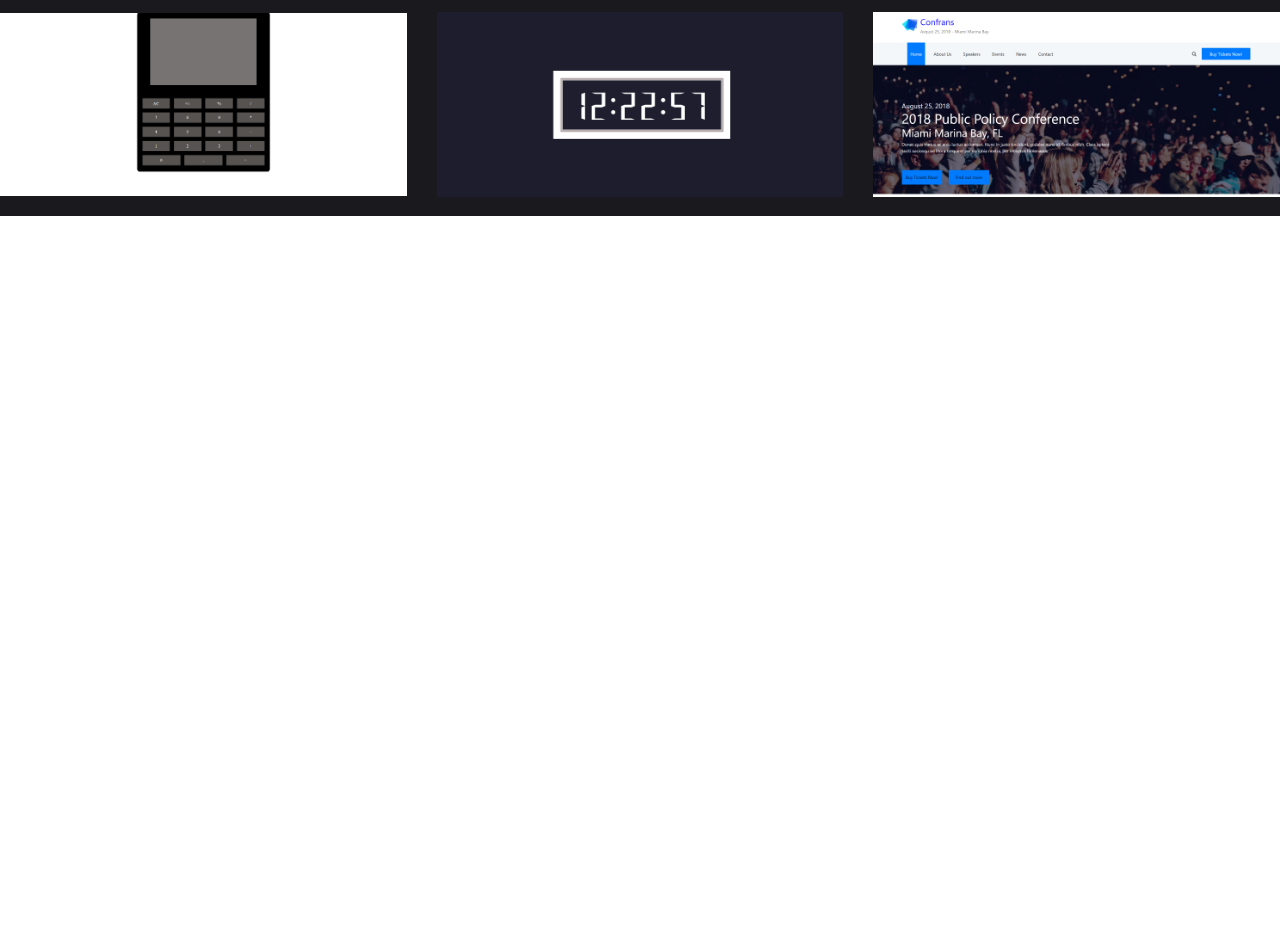
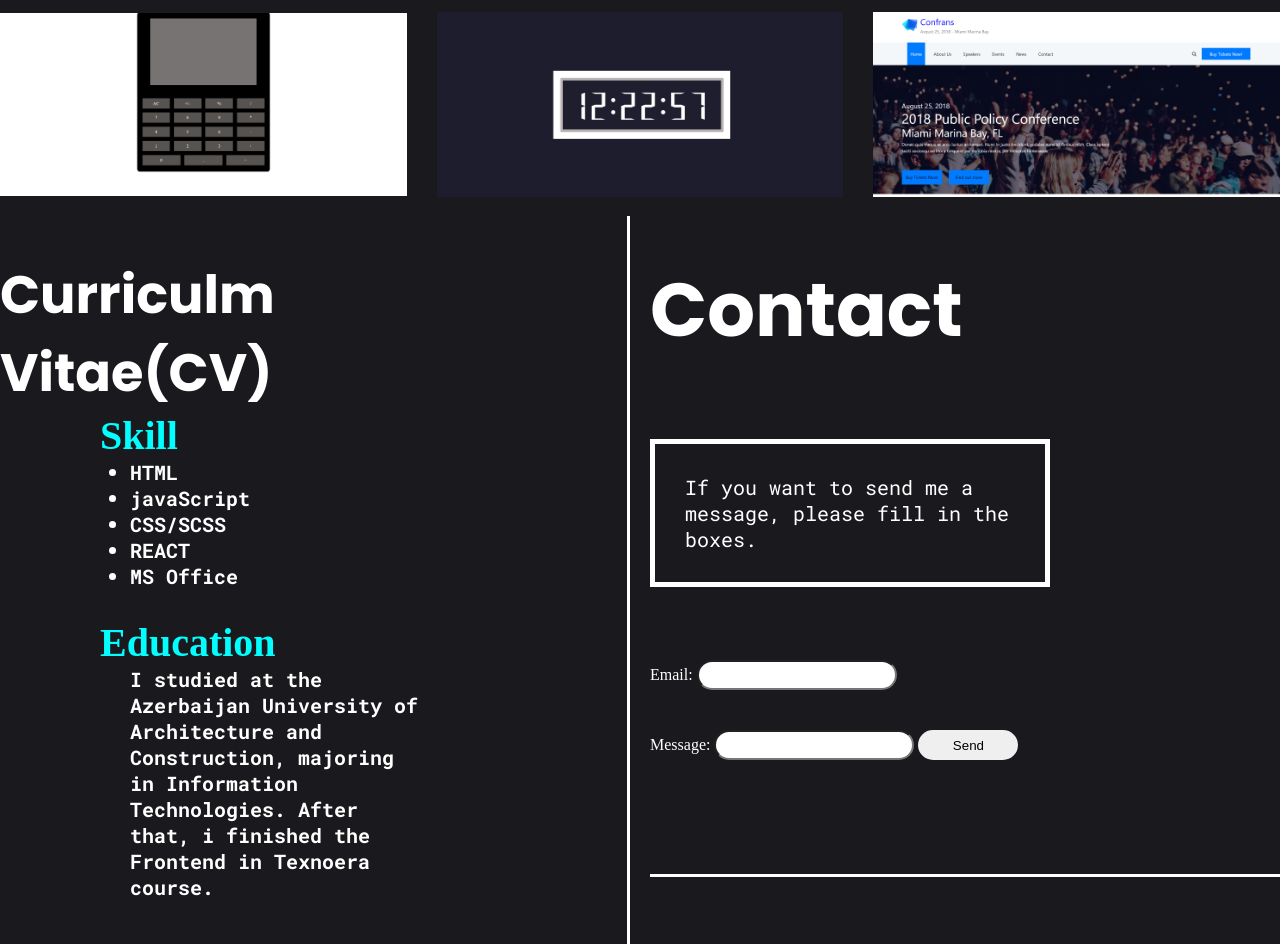
Before and after one commit to ruqayyya/MyPortfolio, a plain HTML site: page index.html in a window 1280 px wide. Shown: the part 2253-3197 px from the top of the page. Before the commit the page ends 2469 px from the top, so only its background shows below. Drawn offline with nearby package versions, Linux system fonts and the light colour scheme.

Commit message:
add contact section

```diff
--- a/index.html
+++ b/index.html
@@ -179,6 +179,73 @@
             </div>
           </div>
         </section>
+        <footer class="contact">
+          <div class="cv">
+            <div class="cvInfo">
+              <div class="title">
+                <h3>curriculm  vitae(CV)</h3>
+              </div>
+              <div class="aboutMe">
+                <h2>
+                  Skill
+                  <ul>
+                    <li>HTML</li>
+                    <li>javaScript</li>
+                    <li>CSS/SCSS</li>
+                    <li>REACT</li>
+                    <li>MS Office</li>
+                  </ul>
+                </h2>
+                <h2>Education
+                  <p>I studied at the Azerbaijan University of Architecture and Construction, majoring in Information Technologies. After that, i finished the Frontend in Texnoera course.</p>
+                </h2>
+              </div>
+            </div>
+            <span></span>
+          </div>
+          <div class="container">
+            <div class="title">
+              <h2>Contact </h2>
+            </div>
+            <div class="forMessage">
+              <p>If you want to send me a message, please fill in the boxes.</p>
+            </div>
+            <form action="" class="contact-form">
+              <div class="form-group">
+                <label for="email">Email:</label>
+                <input type="email" id="email" name="email" required />
+              </div>
+              <div class="form-group">
+                <label for="message">Message:</label>
+                <input id="message" name="message" required/>
+                <button type="submit">Send</button>
+              </div>
+            </form>
+            <span></span>
+            <div class="social">
+              <a
+                href="https://www.instagram.com/theruqayyya?igsh=cGN6ZXAzN3piZ3h2&utm_source=qr"
+              >
+                <i class="fa-brands fa-instagram"></i>
+              </a>
+              <a
+                href="https://www.facebook.com/share/AR7SiU8PwXbV37uW/?mibextid=dGKdO6"
+              >
+                <i class="fa-brands fa-facebook-f"></i>
+              </a>
+              <a href="https://pin.it/Nvn9p1qcc">
+                <i class="fa-brands fa-pinterest-p"></i>
+              </a>
+              <a href="https://x.com/ruqayya04?t=U_DZrpbW1agzbJvHG_gVEg&s=09">
+                <i class="fa-brands fa-x-twitter"></i>
+              </a>
+              <a href="http://linkedin.com/in/rüqəyyə-bədirova-a6095b268">
+                <i class="fa-brands fa-linkedin-in"></i>
+              </a>
+            </div>
+          </div>
+        </footer>
+
       </main>
     </div>
     <script
@@ -193,40 +260,3 @@
     <script src="./styles/js/main.js"></script>
   </body>
 </html>
-
-<!--
-    <div class="social">
-      <a href="https://www.instagram.com/theruqayyya?igsh=cGN6ZXAzN3piZ3h2&utm_source=qr">
-        <i class="fa-brands fa-instagram"></i>
-      </a>
-      <a href="https://www.facebook.com/share/AR7SiU8PwXbV37uW/?mibextid=dGKdO6">
-        <i class="fa-brands fa-facebook-f"></i>
-      </a>
-      <a href="https://pin.it/Nvn9p1qcc">
-        <i class="fa-brands fa-pinterest-p"></i>
-      </a>
-      <a href="https://x.com/ruqayya04?t=U_DZrpbW1agzbJvHG_gVEg&s=09">
-        <i class="fa-brands fa-x-twitter"></i>
-      </a>
-      <a href="http://linkedin.com/in/rüqəyyə-bədirova-a6095b268">
-        <i class="fa-brands fa-linkedin-in"></i>
-      </a>
-    </div> -->
-
-<!-- <main>
-      <section class="entry">
-        <div class="container">
-          <div class="up" ></div>
-          <div
-            class="title"
-            data-aos="fade-zoom-in"
-            data-aos-easing="ease-in-back"
-            data-aos-delay="2500"
-            data-aos-offset="0"
-          >
-            <h1>Welcome to my portfolio</h1>
-          </div>
-          <div class="down"></div>
-        </div>
-      </section>
-    </main> -->
--- /dev/null
+++ b/styles/_contact.scss
@@ -0,0 +1,127 @@
+.contact {
+  background-color: var(--commonColor);
+  height: 100%;
+  width: 100%;
+  display: flex;
+  flex-direction: row;
+
+  .cv {
+    width: 100%;
+    height: 100%;
+    display: flex;
+    flex-direction: row;
+    .cvInfo {
+      display: flex;
+      flex-direction: column;
+      margin-top: 40px;
+      .title {
+        text-transform: capitalize;
+        font-size: 45px;
+        font-family: var(--poppins);
+        color: var(--white);
+      }
+      .aboutMe {
+        display: flex;
+        flex-direction: column;
+        margin-left: 100px;
+        gap: 30px;
+        h2 {
+          font-size: 40px;
+          color: aqua;
+
+          li {
+            margin-left: 30px;
+            font-size: 20px;
+            color: var(--white);
+            font-family: var(--MonoFont);
+          }
+          p {
+            margin-left: 30px;
+            font-size: 20px;
+            color: var(--white);
+            width: 300px;
+            font-family: var(--MonoFont);
+          }
+        }
+      }
+    }
+    span {
+      margin-left: 150px;
+      display: block;
+      width: 4px;
+      height: 100%;
+      background-color: var(--white);
+      position: relative;
+    }
+  }
+  .container {
+    width: 100%;
+    height: 100%;
+    display: flex;
+    margin-left: 20px;
+    flex-direction: column;
+    justify-content: space-around;
+    .title {
+      font-size: 50px;
+      color: var(--white);
+      font-family: var(--poppins);
+    }
+    .forMessage {
+      width: 400px;
+      border: 5px solid var(--white);
+      font-size: 20px;
+      color: var(--white);
+      p {
+        font-family: var(--MonoFont);
+        padding: 30px;
+      }
+    }
+    .social {
+      a {
+        margin-right: 30px;
+        text-decoration: none;
+        i {
+          font-size: 30px;
+          color: var(--white);
+          &:hover {
+            color: aqua;
+          }
+        }
+      }
+    }
+    span {
+      margin: 0;
+      display: block;
+      width: 100%;
+      height: 3px;
+      background-color: var(--white);
+      position: relative;
+    }
+    .contact-form {
+      display: flex;
+      flex-direction: column;
+      .form-group {
+        margin-bottom: 40px;
+        label {
+          color: var(--white);
+          margin-bottom: 5px;
+        }
+        input {
+          border-radius: 20px;
+          width: 200px;
+          height: 30px;
+        }
+      }
+      button {
+        width: 100px;
+        height: 30px;
+        transition: 1s ease;
+        border: none;
+        border-radius: 20px;
+        &:hover {
+          background-color: aqua;
+        }
+      }
+    }
+  }
+}
--- a/styles/_project.scss
+++ b/styles/_project.scss
@@ -1,7 +1,5 @@
 .project {
   background-color: var(--commonColor);
-
-
   .container {
     .title {
       text-align: center;
--- a/styles/main.scss
+++ b/styles/main.scss
@@ -2,4 +2,5 @@
 @import 'name';
 @import 'about';
 @import 'project';
+@import 'contact';
 @import "global";
```
Also changed, not shown: styles/main.css, 1 other file.
